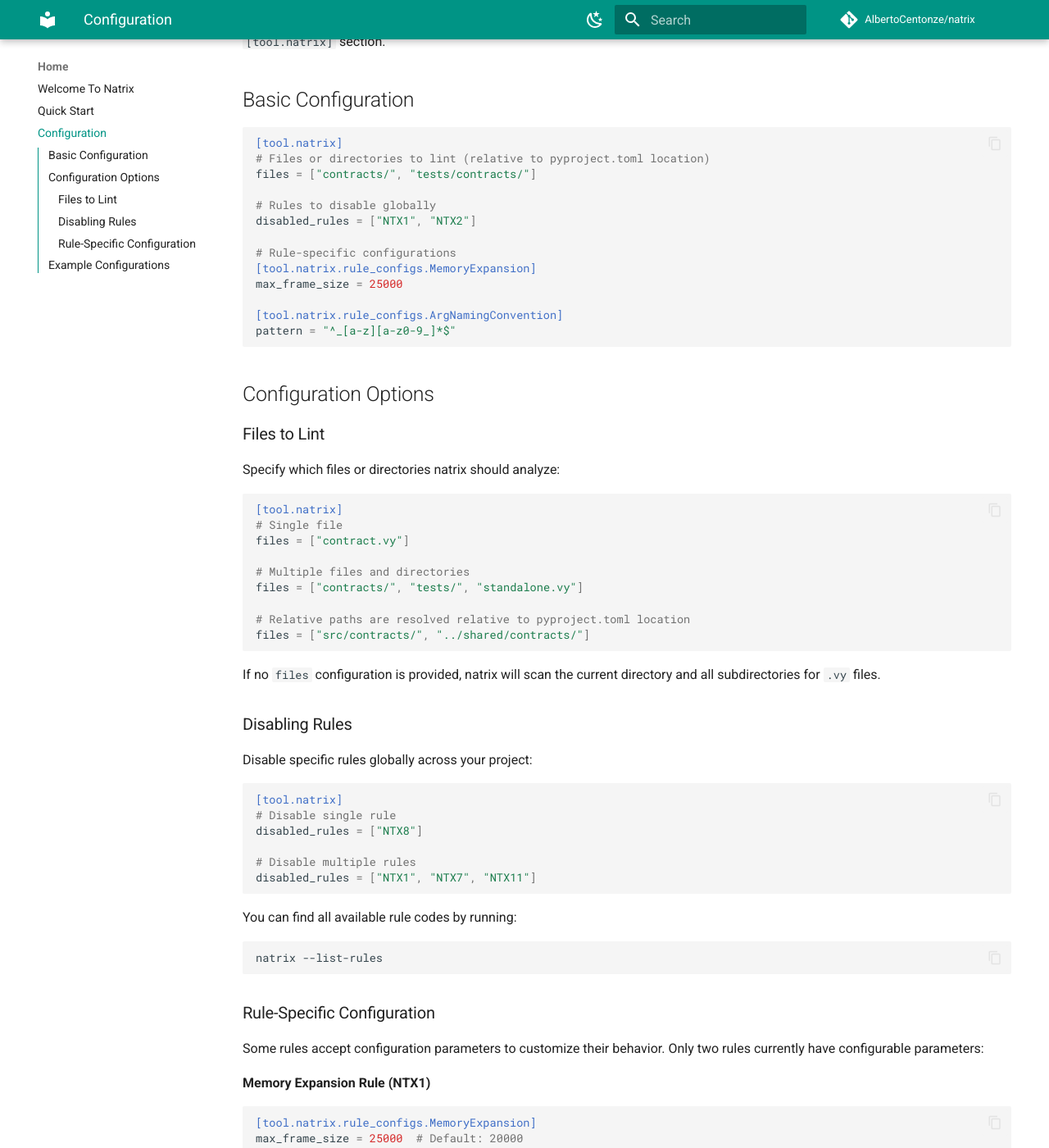
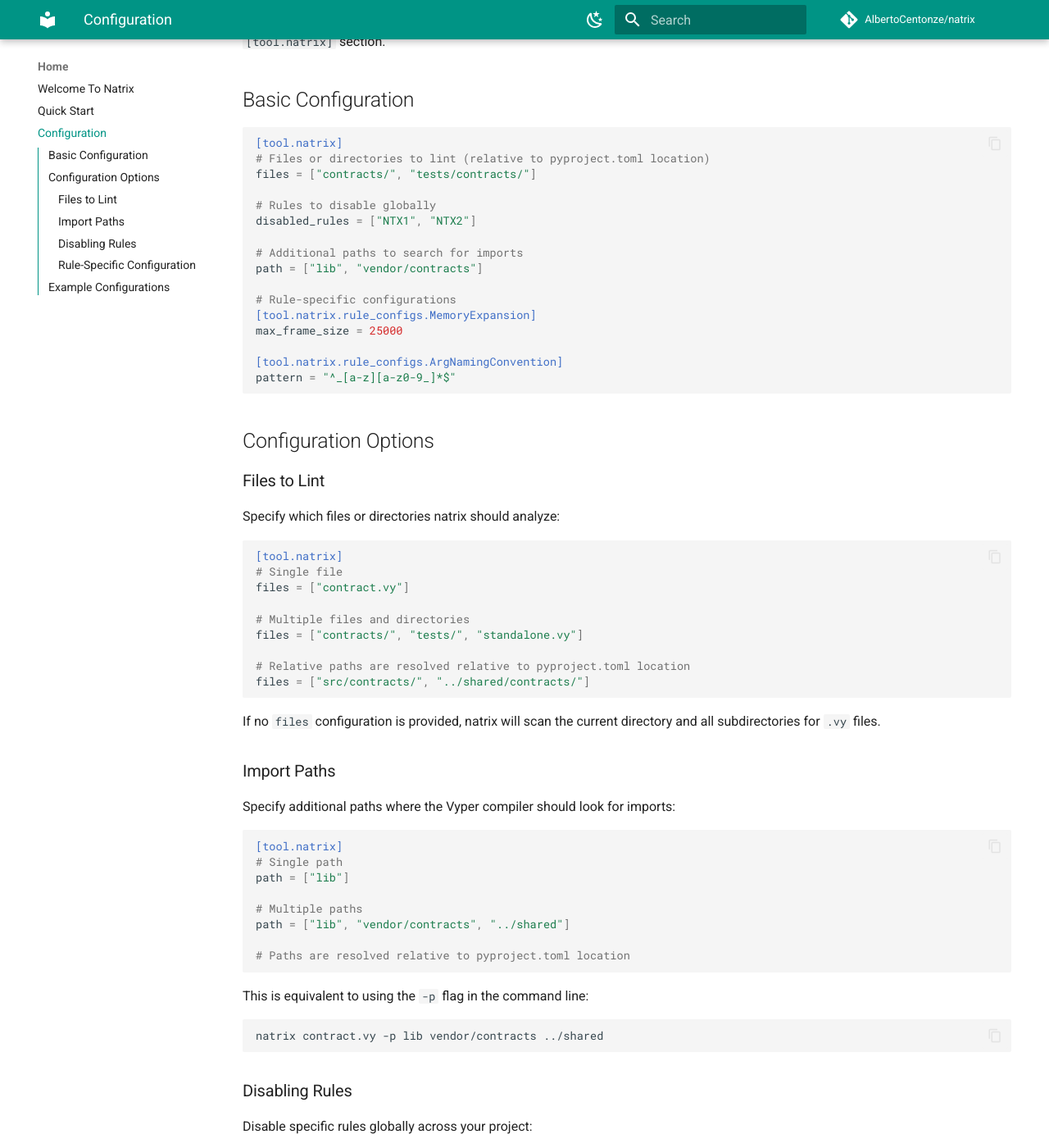
Before and after one commit to AlbertoCentonze/natrix, an MkDocs documentation site: the page built from docs/configuration.md, in a window 1280 px wide and 1400 px high, scrolled down 215 px. Shown: the whole window at 82% size. Built offline with MkDocs 1.6.1 and Material for MkDocs 9.7.7, drawn with Linux system fonts in a browser that asks for light colours; comment, search, counter and statistics services are not loaded; some of the changed text lies outside the part shown.

Commit message:
docs: add custom import paths

````diff
--- a/docs/configuration.md
+++ b/docs/configuration.md
@@ -11,6 +11,9 @@
 
 # Rules to disable globally
 disabled_rules = ["NTX1", "NTX2"]
+
+# Additional paths to search for imports
+path = ["lib", "vendor/contracts"]
 
 # Rule-specific configurations
 [tool.natrix.rule_configs.MemoryExpansion]
@@ -39,6 +42,26 @@
 ```
 
 If no `files` configuration is provided, natrix will scan the current directory and all subdirectories for `.vy` files.
+
+### Import Paths
+
+Specify additional paths where the Vyper compiler should look for imports:
+
+```toml
+[tool.natrix]
+# Single path
+path = ["lib"]
+
+# Multiple paths
+path = ["lib", "vendor/contracts", "../shared"]
+
+# Paths are resolved relative to pyproject.toml location
+```
+
+This is equivalent to using the `-p` flag in the command line:
+```bash
+natrix contract.vy -p lib vendor/contracts ../shared
+```
 
 ### Disabling Rules
 
@@ -82,6 +105,7 @@
     ```toml
     [tool.natrix]
     files = ["contracts/core/", "contracts/interfaces/", "tests/unit/"]
+    path = ["lib/snekmate", "lib/vyper-utils"]
     disabled_rules = ["NTX7"]
 
     [tool.natrix.rule_configs.MemoryExpansion]
````
Also changed, not shown: README.md (+4 -0 lines).
